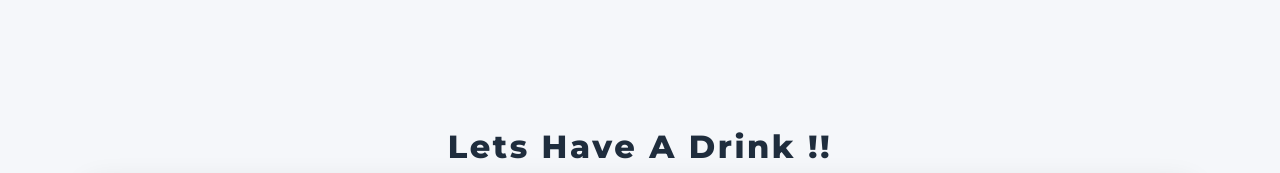
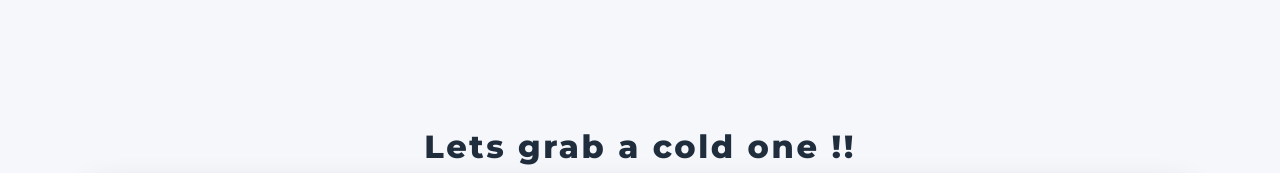
Before and after one commit to DominicJosephMitchell/SMHL, a website with bundled scripts: page index.html in a window 1280 px wide. Shown: the part 2860-3033 px from the top of the page. Built offline with nearby package versions, Linux system fonts and the light colour scheme.

Commit message:
lets grab a cold one

```diff
--- a/index.html
+++ b/index.html
@@ -1259,7 +1259,7 @@
       <header class="text-center">
 
         <h2 id="teams-heading" class="section-heading">
-          Lets Have A Drink !!
+          Lets grab a cold one !!
         </h2>
 
 
```
